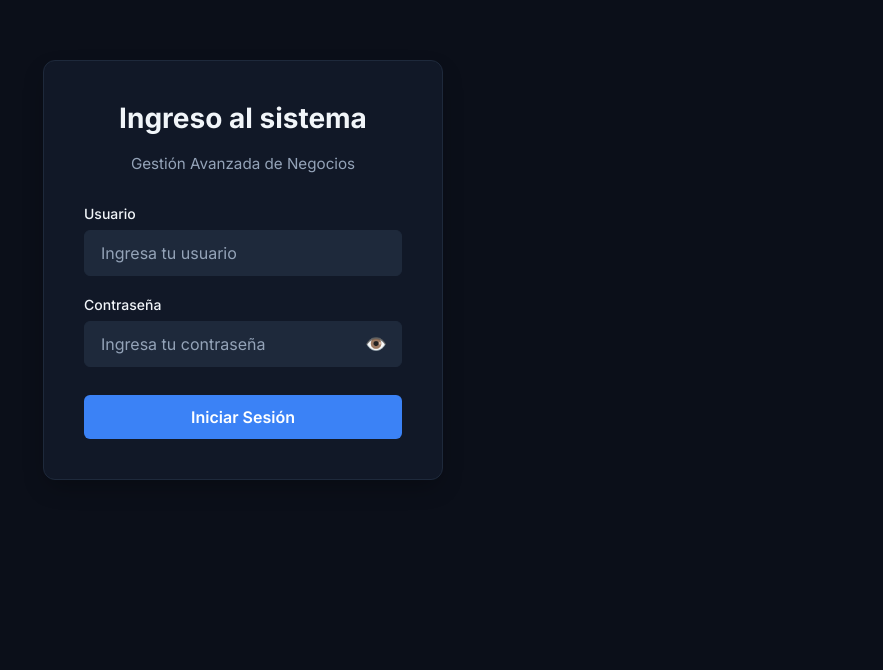
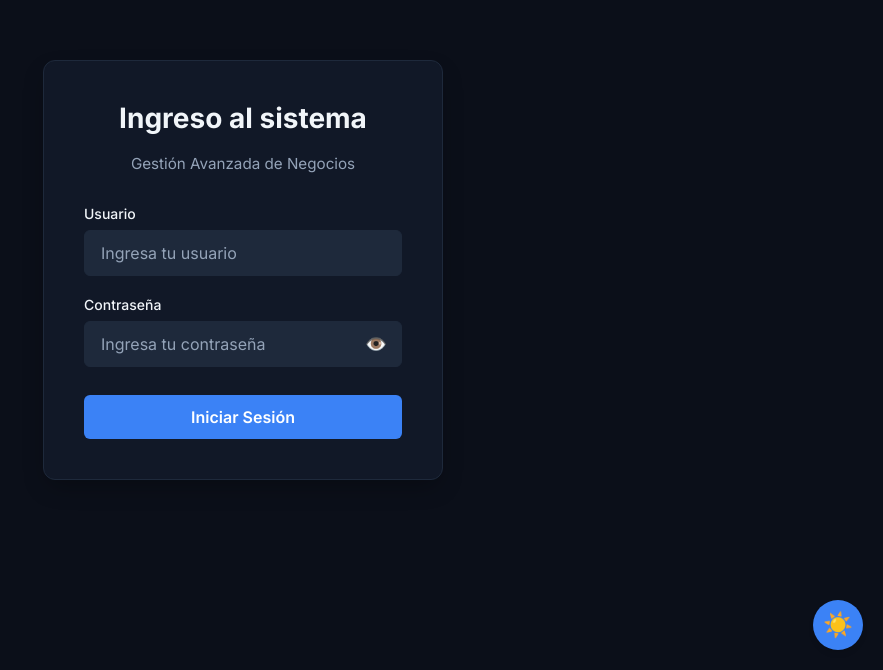
Before and after one commit to joj31690-spec/mi-saas-inventario, a React app in the folder frontend/: page / in a window 1280 px wide. Shown: the part 130-800 px from the top of the page, without its empty margins (397-1280 px from the left). Built offline with nearby package versions, Linux system fonts and the light colour scheme; no server answers; the HTML template or start-up script is replaced by a standard one.

Commit message:
Add floating light/dark theme toggle button

```diff
--- a/frontend/src/App.jsx
+++ b/frontend/src/App.jsx
@@ -13,6 +13,7 @@ import AdminLayout from './components/AdminLayout';
 import SaasAdminLayout from './layouts/SaasAdminLayout';
 import UserManagement from './pages/SaasAdmin/UserManagement';
 import { BusinessProvider, useBusiness } from './context/BusinessContext';
+import ThemeToggle from './components/ThemeToggle';
 
 function AppContent() {
   const { selectedBusiness, isLoading } = useBusiness();
@@ -151,6 +152,7 @@ function App() {
     <Router>
       <BusinessProvider>
         <AppContent />
+        <ThemeToggle />
       </BusinessProvider>
     </Router>
   );
--- /dev/null
+++ b/frontend/src/components/ThemeToggle.jsx
@@ -0,0 +1,49 @@
+import React, { useEffect, useState } from 'react';
+
+const ThemeToggle = () => {
+  const [isLight, setIsLight] = useState(() => {
+    return localStorage.getItem('theme') === 'light';
+  });
+
+  useEffect(() => {
+    if (isLight) {
+      document.body.classList.add('light-mode');
+      localStorage.setItem('theme', 'light');
+    } else {
+      document.body.classList.remove('light-mode');
+      localStorage.setItem('theme', 'dark');
+    }
+  }, [isLight]);
+
+  return (
+    <button
+      onClick={() => setIsLight(!isLight)}
+      style={{
+        position: 'fixed',
+        bottom: '20px',
+        right: '20px',
+        width: '50px',
+        height: '50px',
+        borderRadius: '50%',
+        backgroundColor: 'var(--primary)',
+        color: 'white',
+        border: 'none',
+        display: 'flex',
+        alignItems: 'center',
+        justifyContent: 'center',
+        cursor: 'pointer',
+        boxShadow: '0 4px 6px -1px rgba(0, 0, 0, 0.1), 0 2px 4px -1px rgba(0, 0, 0, 0.06)',
+        zIndex: 9999,
+        fontSize: '1.5rem',
+        transition: 'transform 0.2s ease, background-color 0.2s ease',
+      }}
+      title={isLight ? "Cambiar a modo oscuro" : "Cambiar a modo claro"}
+      onMouseEnter={(e) => e.currentTarget.style.transform = 'scale(1.1)'}
+      onMouseLeave={(e) => e.currentTarget.style.transform = 'scale(1)'}
+    >
+      {isLight ? '🌙' : '☀️'}
+    </button>
+  );
+};
+
+export default ThemeToggle;
--- a/frontend/src/index.css
+++ b/frontend/src/index.css
@@ -13,6 +13,19 @@
   --success: #10B981;
   --warning: #F59E0B;
   --sidebar-width: 250px;
+}
+
+body.light-mode {
+  color-scheme: light;
+  --bg-color: #F8FAFC;
+  --bg-secondary: #F1F5F9;
+  --text-color: #0F172A;
+  --text-main: #0F172A;
+  --text-muted: #64748B;
+  --primary: #2563EB;
+  --primary-hover: #1D4ED8;
+  --border-color: #CBD5E1;
+  --card-bg: #FFFFFF;
 }
 
 body {
```
